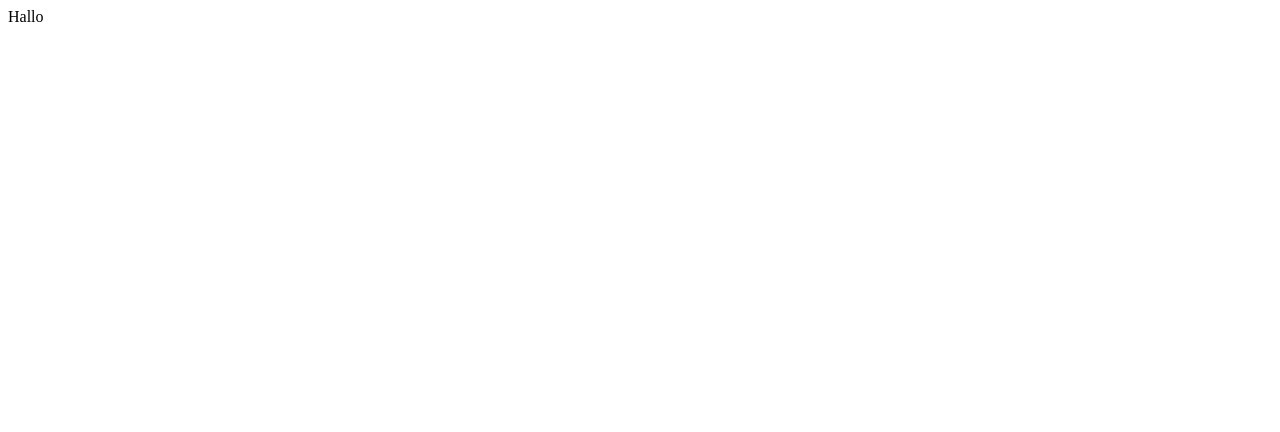
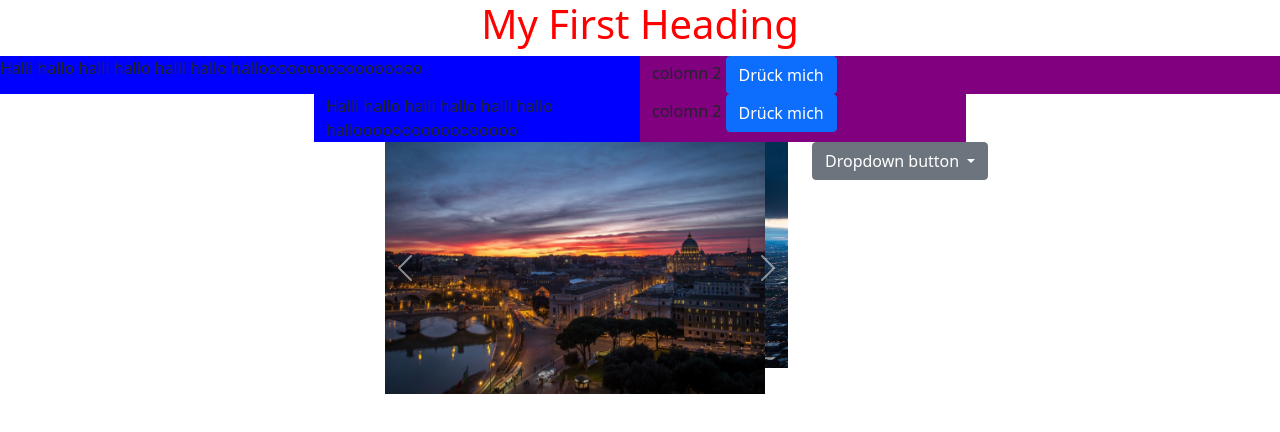
Before and after one commit to jlongardt/blue-mirror, a plain HTML site: page index.html in a window 1280 px wide. Drawn offline with nearby package versions, Linux system fonts and the light colour scheme.

Commit message:
First steps - basic functionality

```diff
--- a/index.html
+++ b/index.html
@@ -1 +1,84 @@
-Hallo
+<!DOCTYPE html>
+<html>
+  <head>
+    <title>Blue Mirror: How the EU sees itself</title>
+    <!-- Custom CSS file -->
+    <link rel="stylesheet" href="style.css">
+    <!-- Bootstrap CSS -->
+    <link href="https://cdn.jsdelivr.net/npm/bootstrap@5.0.0-beta1/dist/css/bootstrap.min.css" rel="stylesheet" integrity="sha384-giJF6kkoqNQ00vy+HMDP7azOuL0xtbfIcaT9wjKHr8RbDVddVHyTfAAsrekwKmP1" crossorigin="anonymous">
+    <!-- Required meta tags -->
+    <meta charset="utf-8">
+    <meta name="viewport" content="width=device-width, initial-scale=1">
+  </head>
+
+  <body>
+
+    <div class="row justify-content-center">
+      <h1>My First Heading</h1>
+    </div>
+
+    <div class="row justify-content-start">
+      <div class="col-md-6 colomn1">
+        Halli hallo halli hallo halli hallo hallooooooooooooooooo
+      </div>
+      <div class="col-md-6 colomn2">
+        colomn 2
+        <button tpe="button" class="btn btn-primary">Drück mich</button>
+      </div>
+    </div>
+
+    <div class="row justify-content-center">
+      <div class="col-md-3 colomn1">
+        Halli hallo halli hallo halli hallo hallooooooooooooooooo
+      </div>
+      <div class="col-md-3 colomn2">
+        colomn 2
+        <button tpe="button" class="btn btn-primary">Drück mich</button>
+    </div>
+
+<div class="row justify-content-center">
+  <!-- Carousel -->
+    <div id="carouselExampleControls" class="carousel slide col-md-4" data-bs-ride="carousel">
+      <div class="carousel-inner">
+        <div class="carousel-item active">
+          <img src="img/4a9c51c0e07298c2830a04807e06d868.jpg" class="d-block w-100" alt="...">
+        </div>
+        <div class="carousel-item">
+          <img src="img/54870hd.jpg" class="d-block w-100" alt="...">
+        </div>
+        <div class="carousel-item">
+          <img src="img/mars.jpg" class="d-block w-100" alt="...">
+        </div>
+      </div>
+      <a class="carousel-control-prev" href="#carouselExampleControls" role="button" data-bs-slide="prev">
+        <span class="carousel-control-prev-icon" aria-hidden="true"></span>
+        <span class="visually-hidden">Previous</span>
+      </a>
+      <a class="carousel-control-next" href="#carouselExampleControls" role="button" data-bs-slide="next">
+        <span class="carousel-control-next-icon" aria-hidden="true"></span>
+        <span class="visually-hidden">Next</span>
+      </a>
+    </div>
+
+    <!-- Dropdown -->
+    <div class="dropdown col-md-1">
+      <button class="btn btn-secondary dropdown-toggle" type="button" id="dropdownMenuButton" data-bs-toggle="dropdown" aria-expanded="false">
+        Dropdown button
+      </button>
+      <ul class="dropdown-menu" aria-labelledby="dropdownMenuButton">
+        <li><a class="dropdown-item" href="#">Action</a></li>
+        <li><a class="dropdown-item" href="#">Another action</a></li>
+        <li><a class="dropdown-item" href="#">Something else here</a></li>
+      </ul>
+    </div>
+
+</div>
+
+    <!-- JQuery -->
+    <script src="https://ajax.googleapis.com/ajax/libs/jquery/3.5.1/jquery.min.js"></script>
+    <!-- Bootstrap Bundle with Popper -->
+    <script src="https://cdn.jsdelivr.net/npm/bootstrap@5.0.0-beta1/dist/js/bootstrap.bundle.min.js" integrity="sha384-ygbV9kiqUc6oa4msXn9868pTtWMgiQaeYH7/t7LECLbyPA2x65Kgf80OJFdroafW" crossorigin="anonymous"></script>
+    <!-- Custom script -->
+    <script src="script.js"></script>
+  </body>
+</html>
--- /dev/null
+++ b/script.js
@@ -0,0 +1,5 @@
+$(document).ready(function(){
+  $(".colomn1").click(function(){
+    alert("Works!");
+  });
+});
--- a/style.css
+++ b/style.css
@@ -0,0 +1,13 @@
+h1 {
+  color: red;
+  text-align: center;
+}
+.colomn1 {
+  background-color: blue;
+}
+.colomn2 {
+  background-color: purple;
+}
+.centered {
+  background-color: yellow;
+}
```
Also changed, not shown: img/4a9c51c0e07298c2830a04807e06d868.jpg (added), img/54870hd.jpg (added), img/mars.jpg (added).
